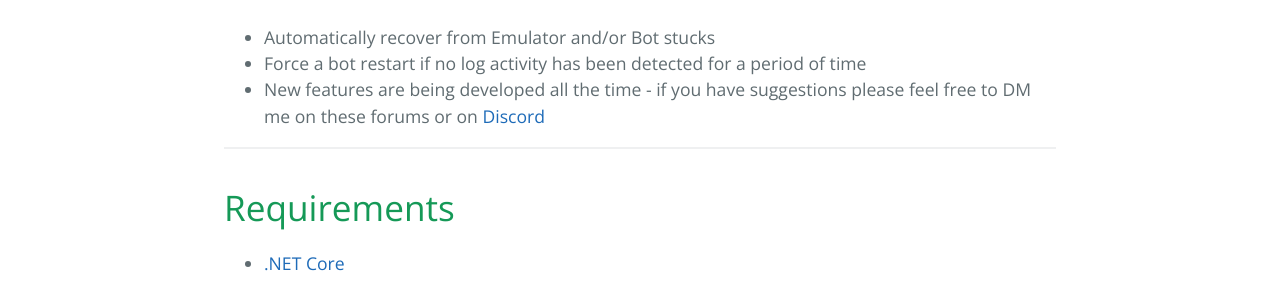
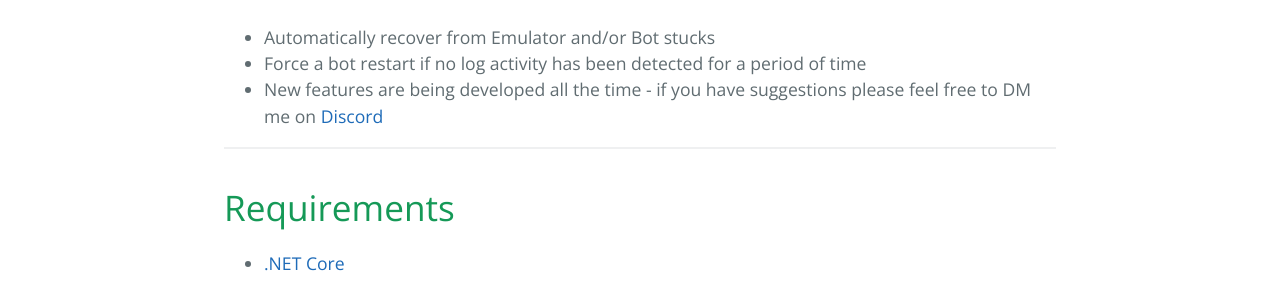
Before and after one commit to breezko/TitanObserver, a Jekyll site: the page built from index.md, in a window 1280 px wide. Shown: the part 879-1178 px from the top of the page. Built offline with Jekyll 4.4.1, drawn with Linux system fonts in a browser that asks for light colours.

Commit message:
auto update

```diff
--- a/index.md
+++ b/index.md
@@ -12,7 +12,7 @@ It was written in C#.
 ## Features
 * Automatically recover from Emulator and/or Bot stucks
 * Force a bot restart if no log activity has been detected for a period of time
-* New features are being developed all the time - if you have suggestions please feel free to DM me on these forums or on [Discord](https://discord.gg/QwhNYhS)
+* New features are being developed all the time - if you have suggestions please feel free to DM me on [Discord](https://discord.gg/QwhNYhS)
 
 * * *
 
```
